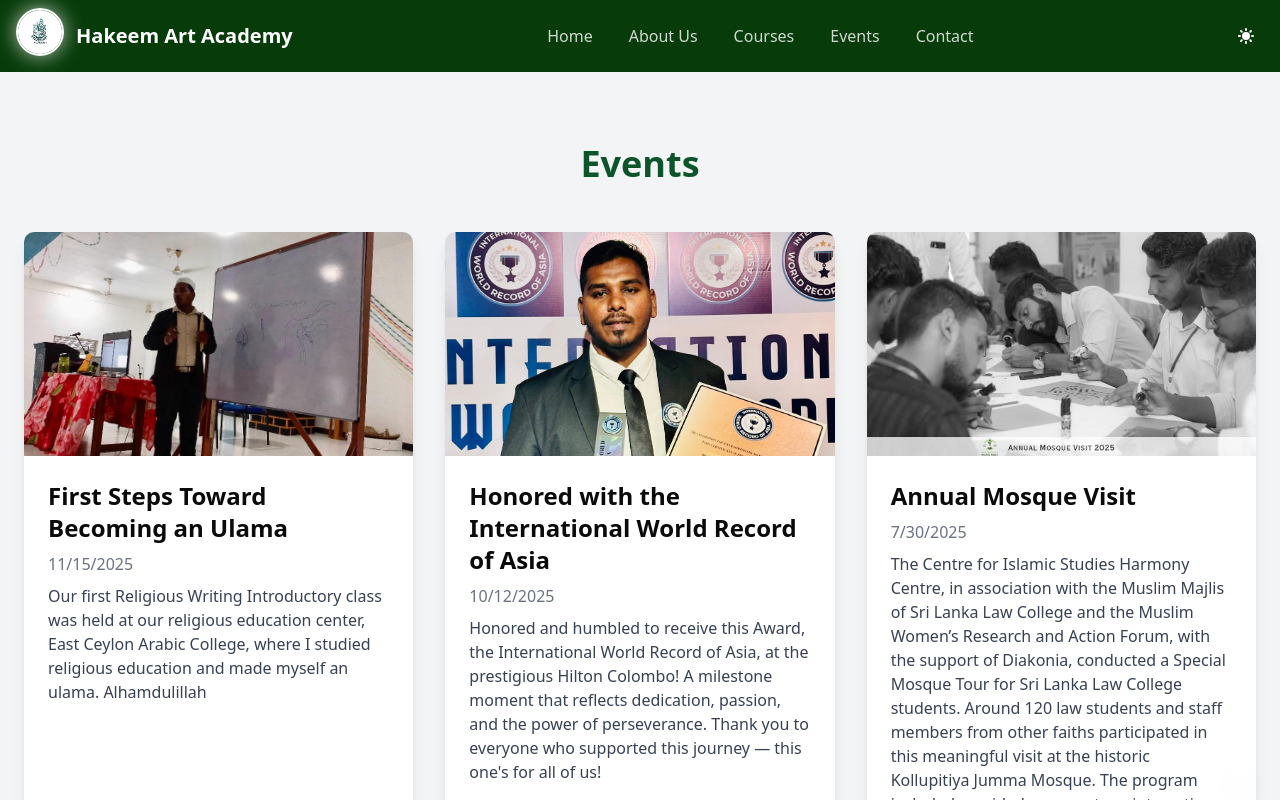
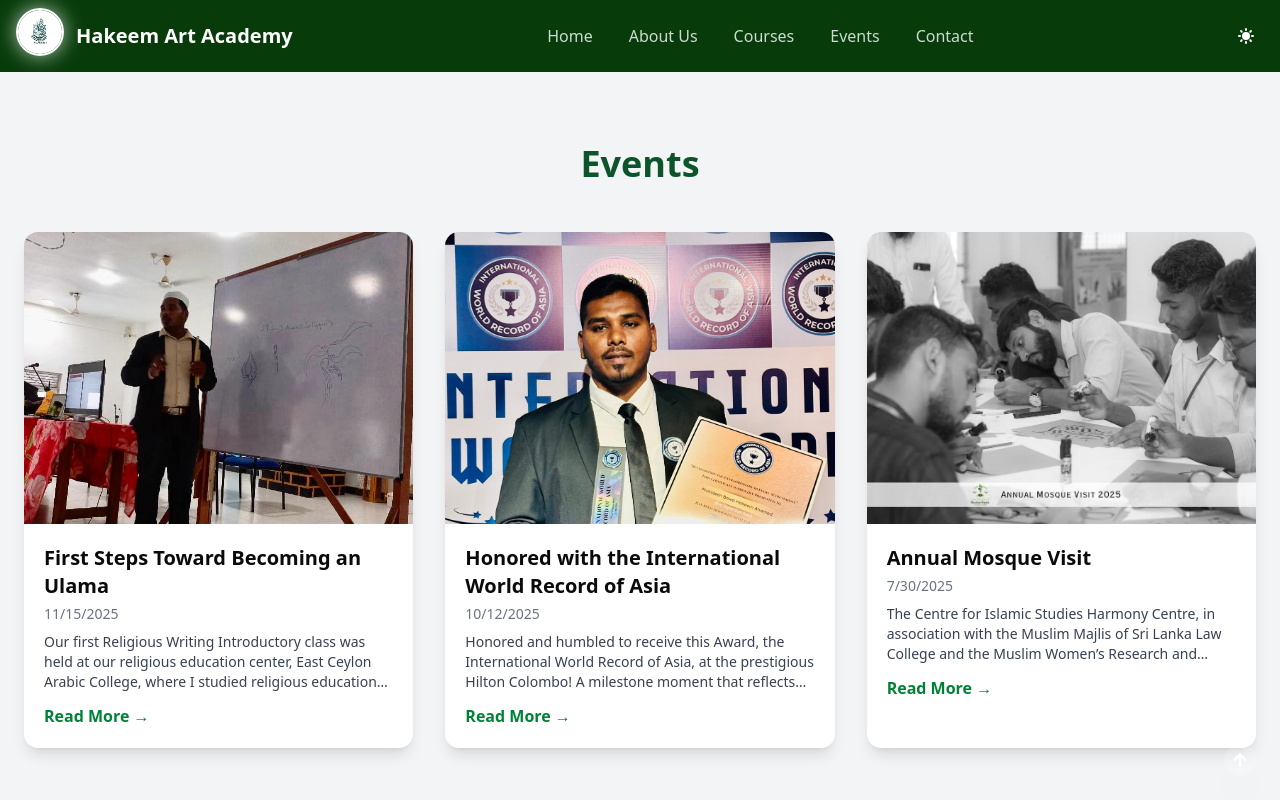
Before and after one commit to BenjaminKing0520/Hakeem-Art-Academy, a React (Vite) app: page /events in a window 1280 px wide. Shown: the top 800 px of the page. Built offline with nearby package versions, Linux system fonts and the light colour scheme.

Commit message:
Event update

```diff
--- a/src/pages/Events.jsx
+++ b/src/pages/Events.jsx
@@ -1,6 +1,10 @@
 import NavbarMain from "@/components/nevbarSection/NavbarMain";
 import React, { useState, useEffect } from "react";
 import { motion } from "framer-motion";
+import Footer from "@/components/footer/FooterMain";
+import { FaArrowLeft, FaArrowRight, FaTimes } from "react-icons/fa";
+
+// Images
 import Event1 from "../assets/Images/Event1.jpeg";
 import Event2 from "../assets/Images/Event2.jpeg";
 import Event3 from "../assets/Images/Event3.jpeg";
@@ -9,15 +13,13 @@ import Award from "../assets/Images/Award.jpeg";
 import Award1 from "../assets/Images/Award1.jpeg";
 import Award2 from "../assets/Images/Award2.jpeg";
 import Award3 from "../assets/Images/Award3.jpeg";
-import Footer from "@/components/footer/FooterMain";
-import MosqueVisit from "../assets/Images/MosqueVisit.jpeg"
-import MosqueVisit1 from "../assets/Images/MosqueVisit1.jpeg"
-import MosqueVisit2 from "../assets/Images/MosqueVisit2.jpeg"
-import MosqueVisit3 from "../assets/Images/MosqueVisit3.jpeg"
-import MosqueVisit4 from "../assets/Images/MosqueVisit4.jpeg"
-import MosqueVisit5 from "../assets/Images/MosqueVisit5.jpeg"
-import MosqueVisit6 from "../assets/Images/MosqueVisit6.jpeg"
-import { FaArrowLeft, FaArrowRight, FaTimes } from "react-icons/fa";
+import MosqueVisit from "../assets/Images/MosqueVisit.jpeg";
+import MosqueVisit1 from "../assets/Images/MosqueVisit1.jpeg";
+import MosqueVisit2 from "../assets/Images/MosqueVisit2.jpeg";
+import MosqueVisit3 from "../assets/Images/MosqueVisit3.jpeg";
+import MosqueVisit4 from "../assets/Images/MosqueVisit4.jpeg";
+import MosqueVisit5 from "../assets/Images/MosqueVisit5.jpeg";
+import MosqueVisit6 from "../assets/Images/MosqueVisit6.jpeg";
 
 const events = [
   {
@@ -31,14 +33,14 @@ const events = [
     title: "Honored with the International World Record of Asia",
     date: "2025-10-12",
     description:
-      "Honored and humbled to receive this Award, the International World Record of Asia, at the prestigious Hilton Colombo! A milestone moment that reflects dedication, passion, and the power of perseverance. Thank you to everyone who supported this journey — this one's for all of us!",
+      "Honored and humbled to receive this Award, the International World Record of Asia, at the prestigious Hilton Colombo! A milestone moment that reflects dedication, passion, and the power of perseverance.",
     images: [Award, Award1, Award2, Award3],
   },
   {
     title: "Annual Mosque Visit",
     date: "30 July 2025",
     description:
-      "The Centre for Islamic Studies Harmony Centre, in association with the Muslim Majlis of Sri Lanka Law College and the Muslim Women’s Research and Action Forum, with the support of Diakonia, conducted a Special Mosque Tour for Sri Lanka Law College students. Around 120 law students and staff members from other faiths participated in this meaningful visit at the historic Kollupitiya Jumma Mosque. The program included a guided mosque tour, interactive Q&A sessions, poster walkthroughs, distribution of educational literature to clear misconceptions about Islam, free Arabic calligraphy, a henna corner, a try-on hijab experience, and traditional Muslim refreshments. The organizers extend sincere thanks to the Law College administration, mosque tour guide teams, calligraphists, supporting institutions, and the Trustees of Kollupitiya Jumma Mosque for their continued support and hospitality.",
+      "The Centre for Islamic Studies Harmony Centre, in association with the Muslim Majlis of Sri Lanka Law College and the Muslim Women’s Research and Action Forum, with the support of Diakonia, conducted a Special Mosque Tour for Sri Lanka Law College students. Around 120 law students and staff members from other faiths participated in this meaningful visit at the historic Kollupitiya Jumma Mosque. The program included a guided mosque tour, interactive Q&A sessions, poster walkthroughs, distribution of educational literature to clear misconceptions about Islam, free Arabic calligraphy, a henna corner, a try-on hijab experience, and traditional Muslim refreshments.",
     images: [
       MosqueVisit,
       MosqueVisit1,
@@ -68,68 +70,75 @@ function Events() {
   };
 
   const prevImage = () => {
-    setActiveIndex(
-      activeIndex === 0 ? activeEvent.images.length - 1 : activeIndex - 1
+    setActiveIndex((prev) =>
+      prev === 0 ? activeEvent.images.length - 1 : prev - 1
     );
   };
 
   const nextImage = () => {
-    setActiveIndex(
-      activeIndex === activeEvent.images.length - 1 ? 0 : activeIndex + 1
+    setActiveIndex((prev) =>
+      prev === activeEvent.images.length - 1 ? 0 : prev + 1
     );
   };
 
-  // Auto-scroll effect for modal carousel
   useEffect(() => {
-    if (!modalOpen || !activeEvent || activeEvent.images.length <= 1) return;
-
-    const interval = setInterval(() => {
-      setActiveIndex((prev) =>
-        prev === activeEvent.images.length - 1 ? 0 : prev + 1
-      );
-    }, 3000); // 3 seconds
-
+    if (!modalOpen || !activeEvent) return;
+    const interval = setInterval(nextImage, 3000);
     return () => clearInterval(interval);
   }, [modalOpen, activeEvent]);
 
   return (
     <>
-      <main className="w-full min-h-screen px-6 py-12 bg-gray-100 font-body relative">
+      <main className="w-full min-h-screen px-6 py-12 bg-gray-100">
         <NavbarMain />
 
-        {/* Page Heading */}
         <motion.h1
           initial={{ opacity: 0, y: -20 }}
           animate={{ opacity: 1, y: 0 }}
-          transition={{ duration: 0.6 }}
           className="text-4xl font-bold text-center text-green-900 mb-12"
         >
           Events
         </motion.h1>
 
-        {/* Events Grid */}
+        {/* EVENTS GRID */}
         <div className="grid grid-cols-1 sm:grid-cols-2 md:grid-cols-3 gap-8">
           {events.map((event, index) => (
             <motion.div
               key={index}
-              initial={{ opacity: 0, y: 20 }}
-              animate={{ opacity: 1, y: 0 }}
-              transition={{ duration: 0.5, delay: index * 0.1 }}
-              className="bg-white rounded-lg shadow-lg overflow-hidden transform hover:-translate-y-1 hover:shadow-2xl transition-all duration-300 cursor-pointer"
-              onClick={() => openModal(event)}
+              whileHover={{ y: -5 }}
+              className="bg-white rounded-xl shadow-lg overflow-hidden"
             >
-              <img
-                src={event.images[0]}
-                alt={event.title}
-                className="w-full h-56 sm:h-48 md:h-52 lg:h-56 object-cover"
-              />
-              <div className="p-6">
-                <h2 className="text-2xl font-semibold mb-2">{event.title}</h2>
-                <p className="text-gray-500 mb-2">
-                  {event.date !== "#" &&
-                    new Date(event.date).toLocaleDateString()}
+              {/* IMAGE (CLICKABLE) */}
+              <div
+                className="w-full aspect-[4/3] overflow-hidden cursor-pointer"
+                onClick={() => openModal(event)}
+              >
+                <img
+                  src={event.images[0]}
+                  alt={event.title}
+                  className="w-full h-full object-cover hover:scale-105 transition-transform duration-300"
+                />
+              </div>
+
+              {/* CONTENT */}
+              <div className="p-5">
+                <h2 className="text-xl font-semibold mb-1">{event.title}</h2>
+
+                <p className="text-sm text-gray-500 mb-2">
+                  {new Date(event.date).toLocaleDateString()}
                 </p>
-                <p className="text-gray-700">{event.description}</p>
+
+                <p className="text-gray-700 text-sm line-clamp-3">
+                  {event.description}
+                </p>
+
+                {/* READ MORE */}
+                <button
+                  onClick={() => openModal(event)}
+                  className="mt-3 text-green-700 font-semibold hover:underline"
+                >
+                  Read More →
+                </button>
               </div>
             </motion.div>
           ))}
@@ -138,45 +147,44 @@ function Events() {
 
       <Footer />
 
-      {/* Modal */}
+      {/* MODAL */}
       {modalOpen && activeEvent && (
         <div className="fixed inset-0 z-50 bg-black/80 flex items-center justify-center p-4">
-          <div className="relative max-w-3xl w-full bg-white rounded-xl overflow-hidden shadow-2xl">
-            {/* Close Button */}
+          <div className="relative max-w-3xl w-full bg-white rounded-xl overflow-hidden">
+            {/* CLOSE */}
             <button
               onClick={closeModal}
-              className="absolute top-4 right-4 text-gray-800 hover:text-red-500 text-2xl z-50"
+              className="absolute top-4 right-4 text-2xl text-gray-800 hover:text-red-500 z-50"
             >
               <FaTimes />
             </button>
 
-            {/* Carousel Image */}
+            {/* IMAGE */}
             <img
               src={activeEvent.images[activeIndex]}
               alt={activeEvent.title}
               className="w-full h-96 object-cover"
             />
 
-            {/* Left/Right Arrows */}
+            {/* ARROWS */}
             <button
               onClick={prevImage}
-              className="absolute left-4 top-1/2 transform -translate-y-1/2 text-white bg-black/40 p-3 rounded-full hover:bg-black/60 transition"
+              className="absolute left-4 top-1/2 -translate-y-1/2 bg-black/50 p-3 rounded-full text-white"
             >
               <FaArrowLeft />
             </button>
             <button
               onClick={nextImage}
-              className="absolute right-4 top-1/2 transform -translate-y-1/2 text-white bg-black/40 p-3 rounded-full hover:bg-black/60 transition"
+              className="absolute right-4 top-1/2 -translate-y-1/2 bg-black/50 p-3 rounded-full text-white"
             >
               <FaArrowRight />
             </button>
 
-            {/* Caption */}
+            {/* CONTENT */}
             <div className="p-6 bg-gray-100">
-              <h2 className="text-xl font-semibold">{activeEvent.title}</h2>
-              <p className="text-gray-600 mb-2">
-                {activeEvent.date !== "#" &&
-                  new Date(activeEvent.date).toLocaleDateString()}
+              <h2 className="text-xl font-bold">{activeEvent.title}</h2>
+              <p className="text-sm text-gray-500 mb-2">
+                {new Date(activeEvent.date).toLocaleDateString()}
               </p>
               <p className="text-gray-700">{activeEvent.description}</p>
             </div>
```
